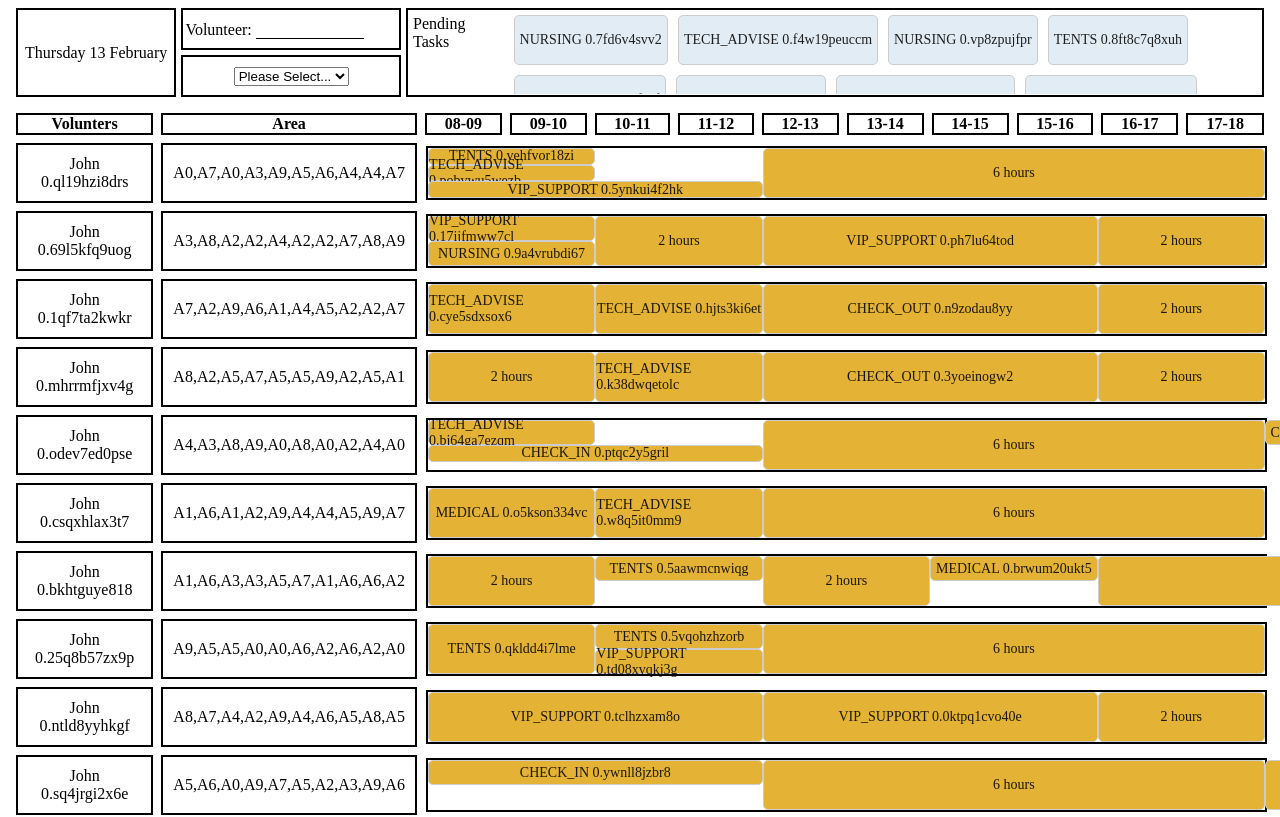
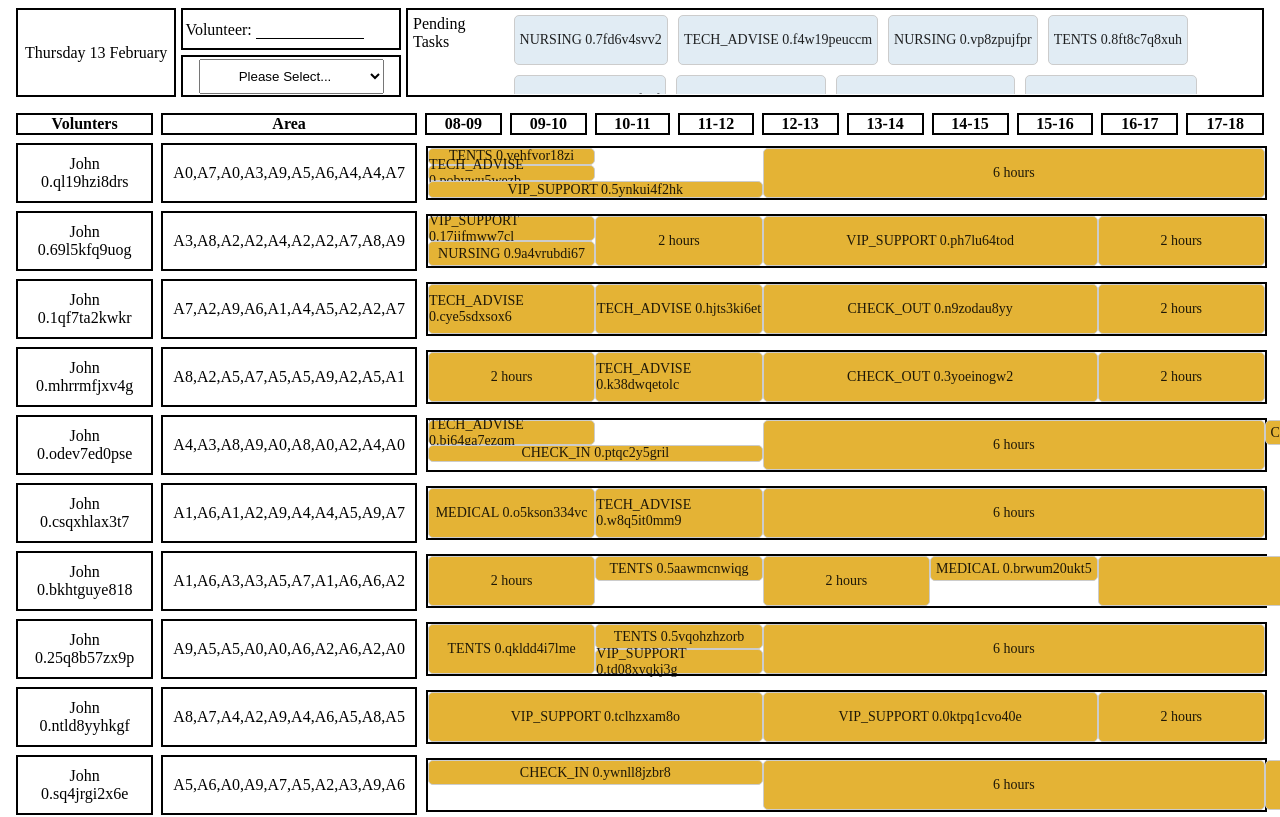
Before and after one commit to jgomesmv/AngularTasksManager, an Angular app: page /today in a window 1280 px wide. Shown: the top 817 px of the page. Built offline with nearby package versions, Linux system fonts and the light colour scheme.

Commit message:
dropdown filter improve styles

```diff
--- a/src/app/core/components/dropdown-filter/dropdown-filter.component.html
+++ b/src/app/core/components/dropdown-filter/dropdown-filter.component.html
@@ -1,4 +1,4 @@
-<select (change)="onValueChanged($event.target.value)">
+<select class="c-dropdownFilter__select" (change)="onValueChanged($event.target.value)">
   <option
     *ngFor="let selectListItem of selectList"
     [value]="selectListItem.value"
--- a/src/app/core/components/dropdown-filter/dropdown-filter.component.scss
+++ b/src/app/core/components/dropdown-filter/dropdown-filter.component.scss
@@ -1,4 +1,4 @@
-.c-dropdown-filter {
+.c-dropdownFilter {
   &:host {
     display: flex;
     min-height: 38px;
@@ -7,4 +7,8 @@
     overflow: hidden;
     border: 2px solid black;
   }
+
+  &__select {
+    padding: 8px 35px;
+  }
 }
--- a/src/app/core/components/dropdown-filter/dropdown-filter.component.ts
+++ b/src/app/core/components/dropdown-filter/dropdown-filter.component.ts
@@ -5,11 +5,11 @@ import { SelectListItem } from '../../models/select-list-item/select-list-item';
   selector: 'dropdown-filter',
   templateUrl: './dropdown-filter.component.html',
   styleUrls: ['./dropdown-filter.component.scss'],
-  host: { class: 'c-dropdown-filter' }
+  host: { class: 'c-dropdownFilter' }
 })
 export class DropdownFilterComponent implements OnInit {
   @Input() selectList: SelectListItem[] = [];
-  @Output() public valueSelected = new EventEmitter<string>();
+  @Output() valueSelected = new EventEmitter<string>();
 
   constructor() {}
 
```
